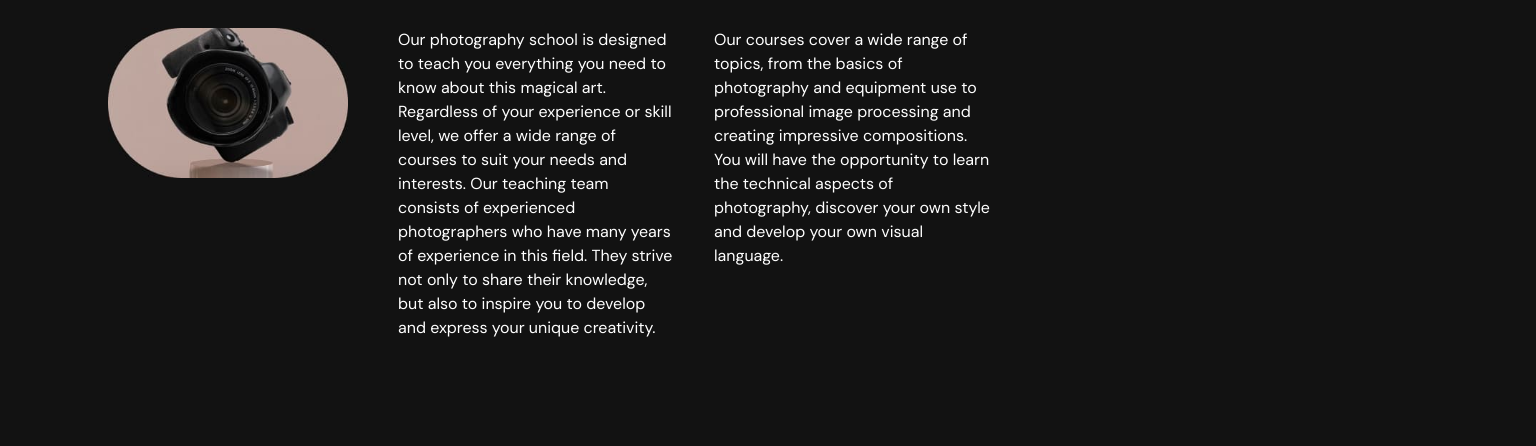
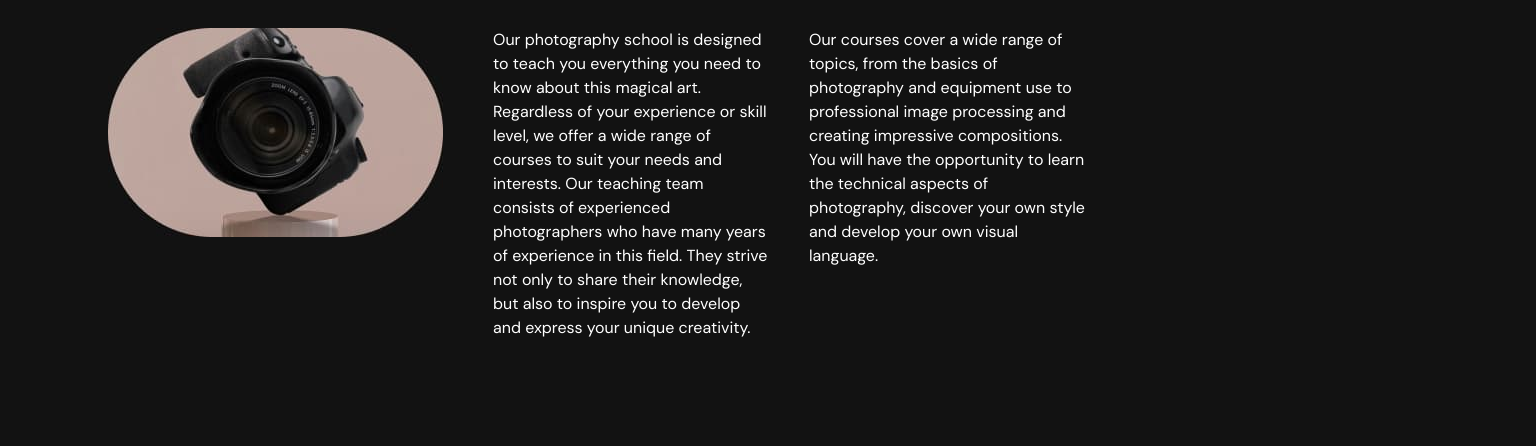
Before and after one commit to MSvidlo/dream-team-5, a website built with Vite: page src/index.html in a window 1536 px wide. Shown: the part 338-784 px from the top of the page. Built offline with nearby package versions, Linux system fonts and the light colour scheme.

Commit message:
about-us-2

```diff
--- a/src/css/about_us.css
+++ b/src/css/about_us.css
@@ -67,7 +67,6 @@
   color: var(--brown, #bea69e);
 }
 .about-us-picture {
-  width: 210px;
 }
 .about-us-pic-and-par {
   display: flex;
@@ -107,7 +106,6 @@
   }
 
   .about-us-picture {
-    width: 340px;
   }
   .about-us-pic-and-par {
     gap: 50px;
@@ -131,7 +129,6 @@
   }
 
   .about-us-picture {
-    width: 260px;
   }
 
   .about-us-pic-and-par {
@@ -147,7 +144,6 @@
 }
 @media screen and (min-width: 1440px) {
   .about-us-picture {
-    width: 240px;
   }
 
   .about-us-pic-and-par {
```
